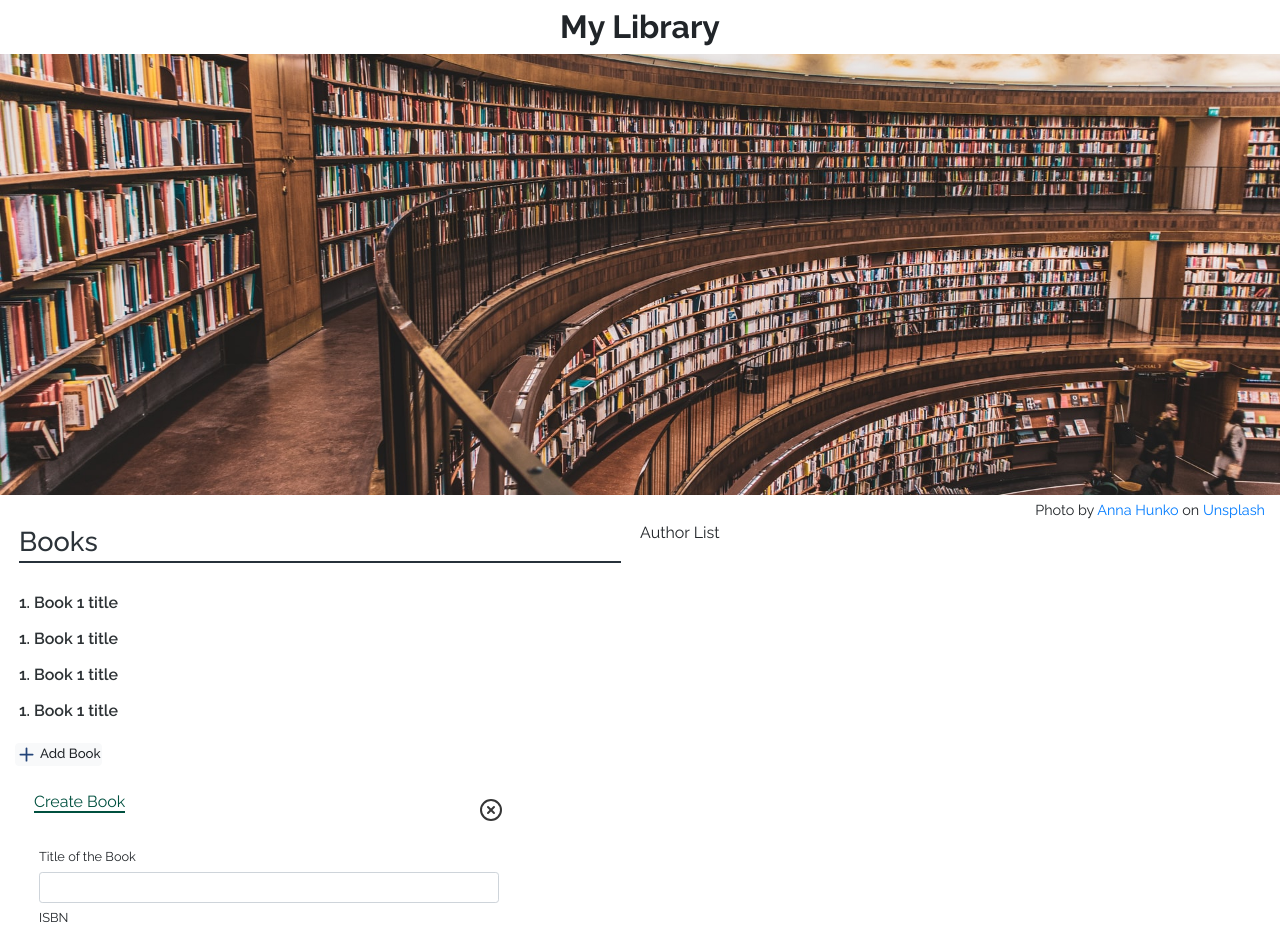
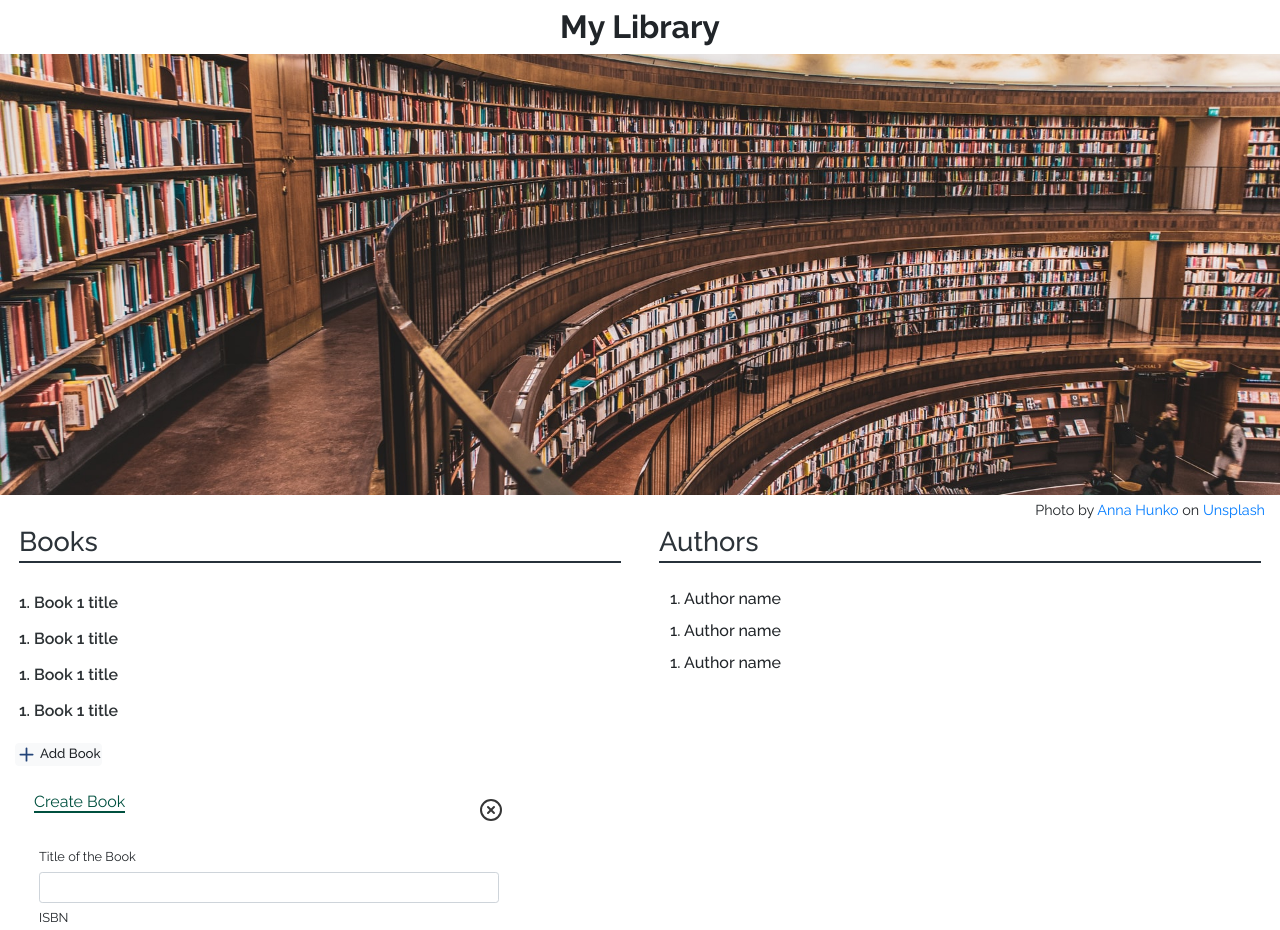
Before and after one commit to proCodersReact/library-app, a React (Create React App) app: page / in a window 1280 px wide. Shown: the top 930 px of the page. Built offline with nearby package versions, Linux system fonts and the light colour scheme; a web font is replaced by a local one.

Commit message:
pulled diveloper branch and merged

```diff
--- a/public/index.html
+++ b/public/index.html
@@ -11,6 +11,7 @@
     />
     <link rel="apple-touch-icon" href="%PUBLIC_URL%/logo192.png" />
     <link rel="manifest" href="%PUBLIC_URL%/manifest.json" />
+    <link rel="stylesheet" href="%PUBLIC_URL%/assets/css/iconfont.css">
 
     <!-- set font to Raleway -->
     <link rel="preconnect" href="https://fonts.gstatic.com">
--- a/src/ClientApp.tsx
+++ b/src/ClientApp.tsx
@@ -1,7 +1,8 @@
 import React from "react";
-import ReadingArea from "./components/ReadingArea";
+import ReadingArea from "./Components/ReadingArea";
 import {Col, Container, Row} from "react-bootstrap";
-import BookListArea from "./components/BookListArea";
+import BookListArea from "./Components/BookListArea";
+import AuthorList from "./Components/AuthorList/AuthorList";
 
 const ClientApp: React.FC = () => {
     return(
@@ -9,7 +10,7 @@ const ClientApp: React.FC = () => {
             <ReadingArea/>
             <Row>
                 <Col sm={6} className='p-0'><BookListArea/></Col>
-                <Col sm={6} className='p-0'>Author List</Col>
+                <Col sm={6} className='p-0'><AuthorList/></Col>
             </Row>
         </Container>
 
--- a/src/Components/AuthorList/AuthorList.tsx
+++ b/src/Components/AuthorList/AuthorList.tsx
@@ -1,15 +1,19 @@
 import React, {Component} from 'react';
-import {Col, Row} from 'react-bootstrap';
+import { Col, Container, Row} from 'react-bootstrap';
+import AuthorAddedList from "./AuthorAddedList";
 
 class AuthorList extends Component{
     render(){
         return(
-            <Row className={"authors"}>
-                <Col>
-                    <h2>Authors</h2>
-                    <hr className="author-title mt-1 mb-4" />
+            <Container fluid={true} className={"authors"}>
+                <Row as='h3' className='book-list-title pb-1 mt-1 mb-4 mx-1'>
+                    Authors
+                </Row>
+                <Col className='mt-2'>
+                    <AuthorAddedList/>
                 </Col>
-            </Row>
+
+            </Container>
         );
     }
 }
--- a/src/assets/styles/main.scss
+++ b/src/assets/styles/main.scss
@@ -7,3 +7,5 @@
 @import "areas/reading-area";
 
 @import "areas/booklist";
+
+@import "page/authors";
```
Also changed, not shown: 2 other files (tests, documents, lock files or other folders).
